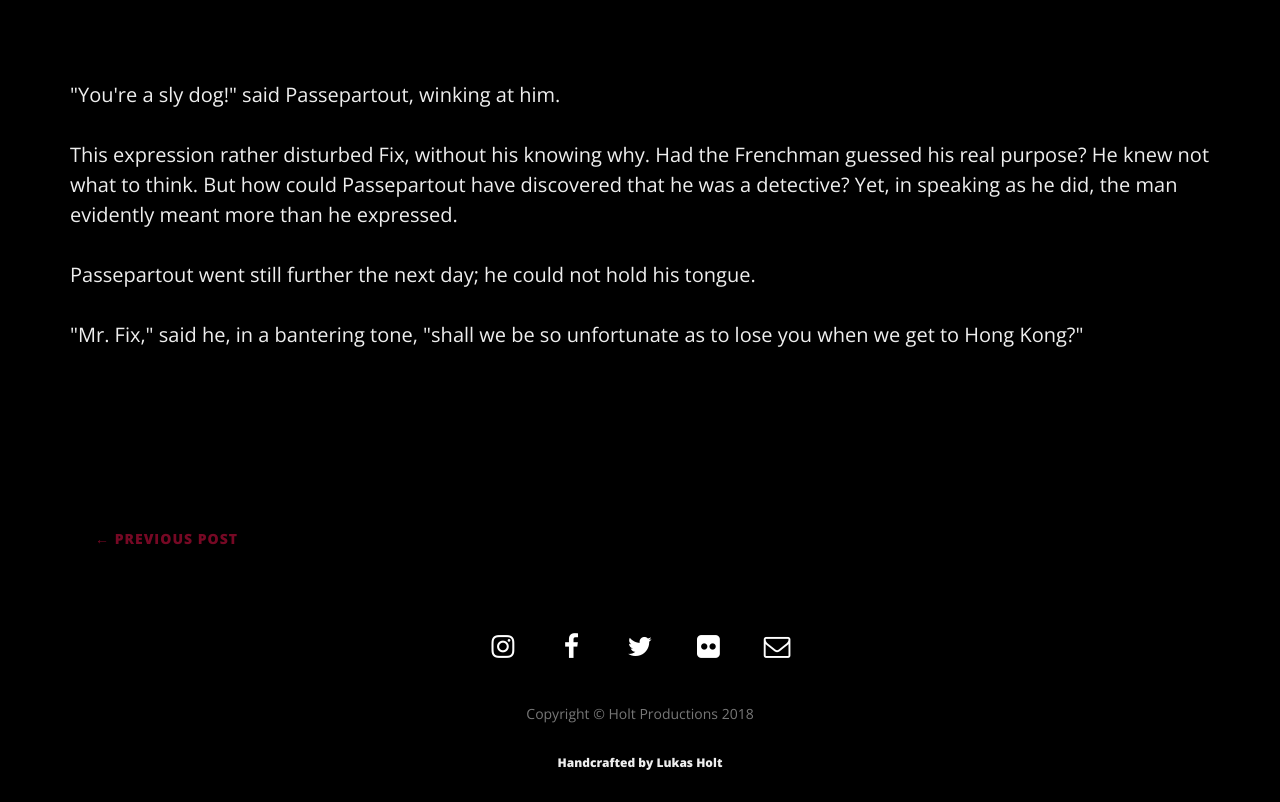
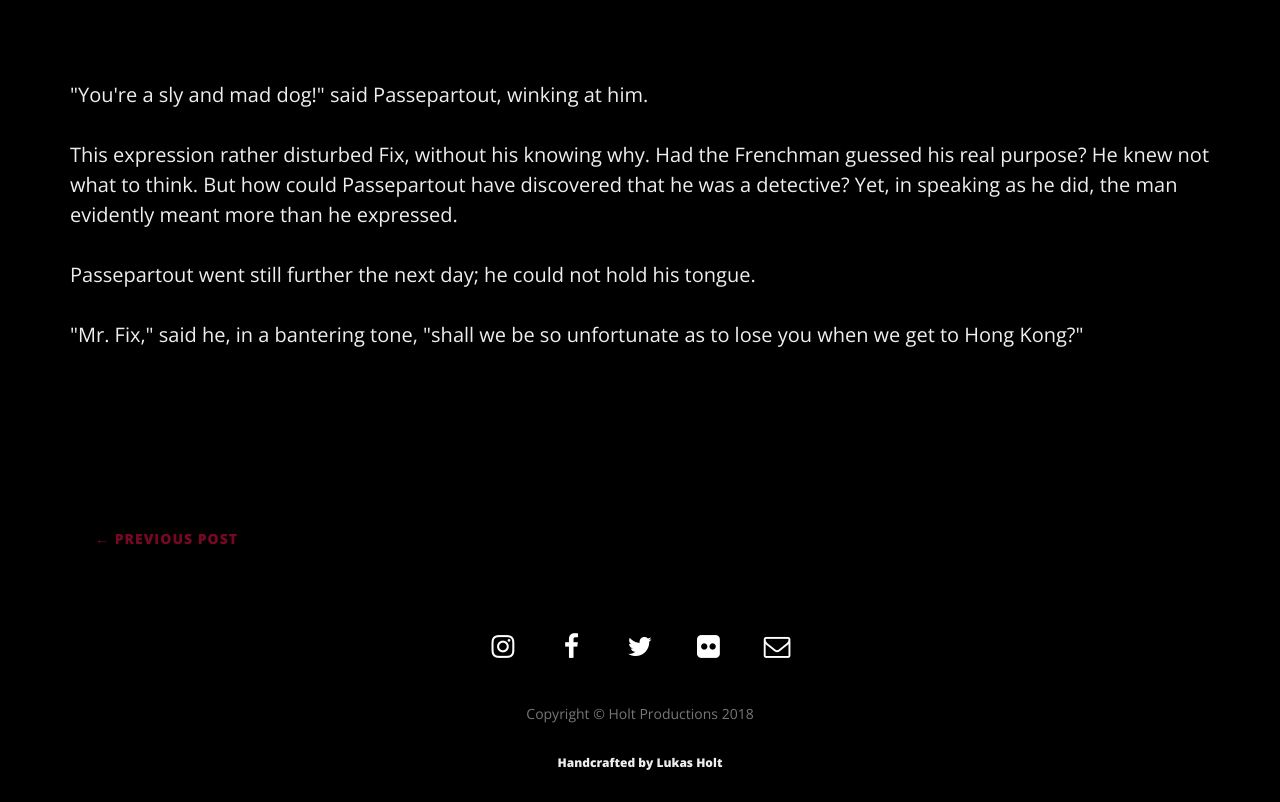
Before and after one commit to lukasholt92/lukasholt92.github.io, a Jekyll site: the page built from _posts/2018-05-30-myFirstPost.markdown, in a window 1280 px wide. Shown: the part 565-1367 px from the top of the page. Built offline with Jekyll 4.4.1, drawn with Linux system fonts in a browser that asks for light colours; nearby versions of some CDN libraries.

Commit message:
Final commit. Website development is complete.

```diff
--- a/_posts/2018-05-30-myFirstPost.markdown
+++ b/_posts/2018-05-30-myFirstPost.markdown
@@ -10,7 +10,7 @@
 comments: false
 ---
 
-<p>"You're a sly dog!" said Passepartout, winking at him.</p>
+<p>"You're a sly and mad dog!" said Passepartout, winking at him.</p>
 
 <p>This expression rather disturbed Fix, without his knowing why.  Had the Frenchman guessed his real purpose?  He knew not what to think.  But how could Passepartout have discovered that he was a detective?  Yet, in speaking as he did, the man evidently meant more than he expressed.</p>
 
```
